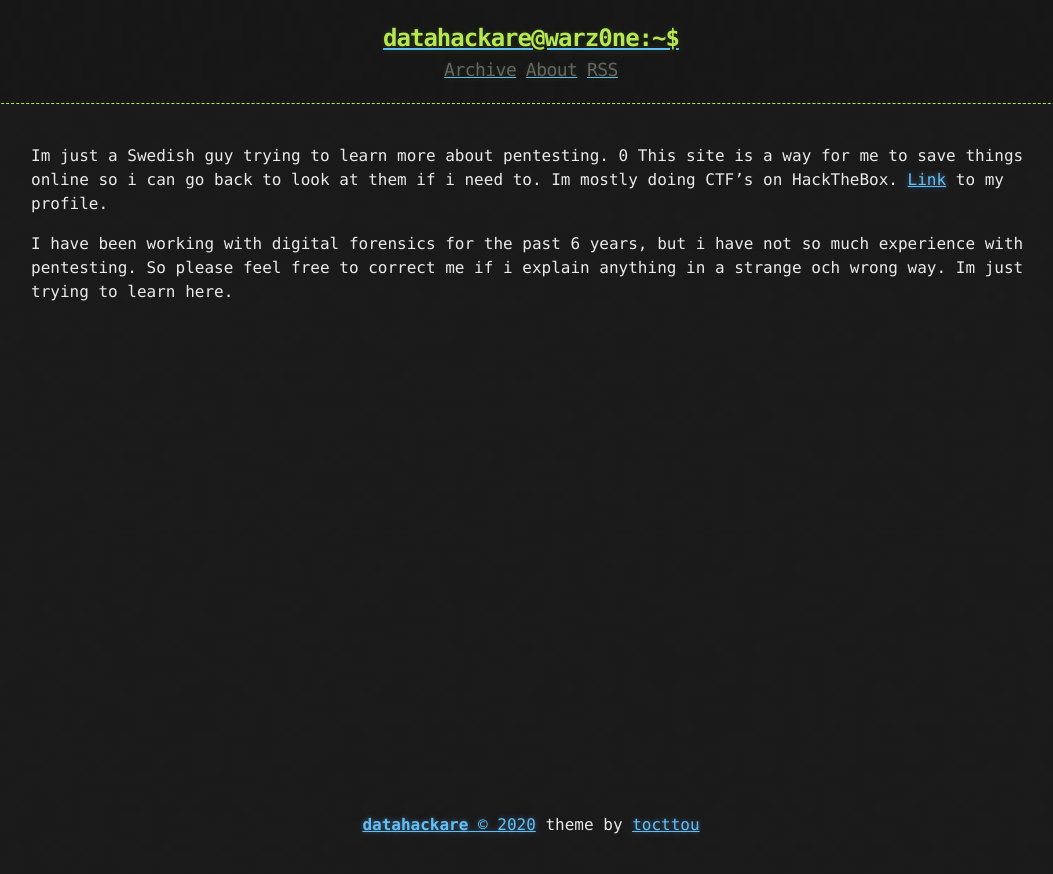
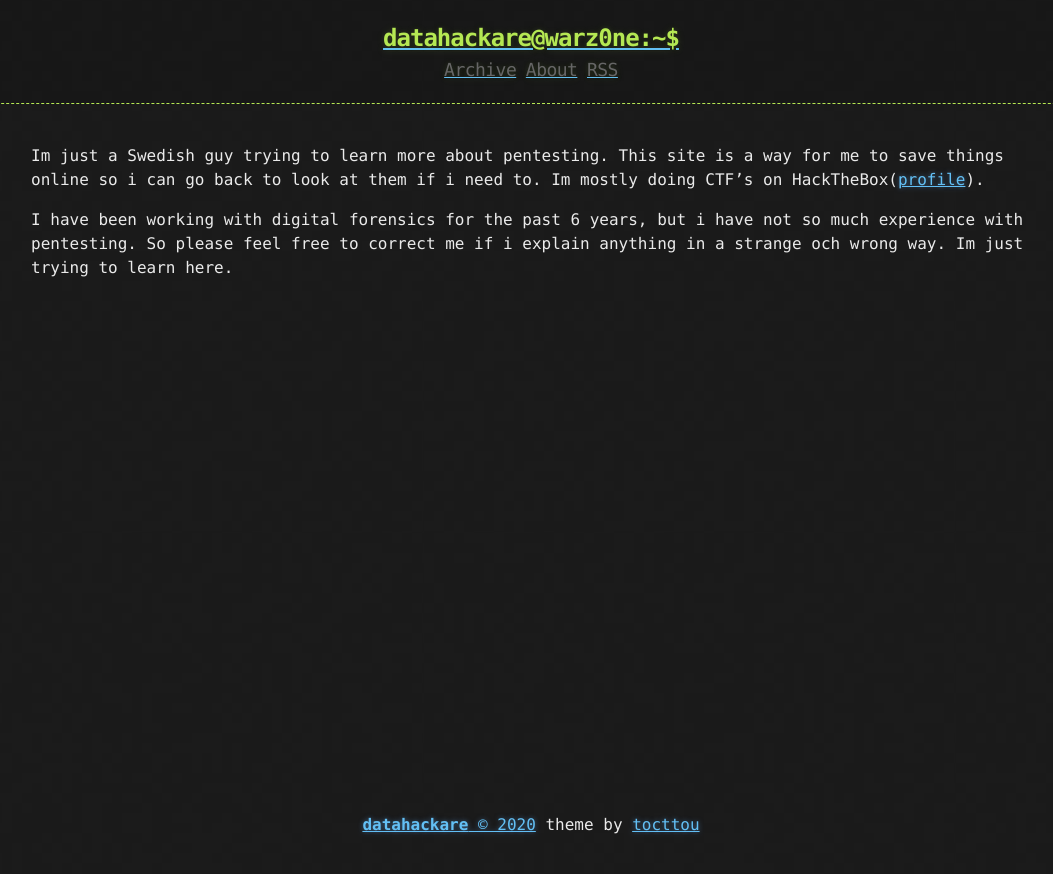
Before and after one commit to datahackare/warz0ne, a Jekyll site: the page built from about.md, in a window 1280 px wide. Shown: the top 874 px of the page, without its empty margins (109-1162 px from the left). Built offline with Jekyll 4.4.1, drawn with Linux system fonts in a browser that asks for light colours.

Commit message:
Update about.md

```diff
--- a/about.md
+++ b/about.md
@@ -3,8 +3,8 @@ layout: page
 title: About
 ---
 
-Im just a Swedish guy trying to learn more about pentesting. 0
-This site is a way for me to save things online so i can go back to look at them if i need to. Im mostly doing CTF's on HackTheBox. <a href="https://www.hackthebox.eu/profile/44591">Link</a> to my profile.
+Im just a Swedish guy trying to learn more about pentesting.
+This site is a way for me to save things online so i can go back to look at them if i need to. Im mostly doing CTF's on HackTheBox(<a href="https://www.hackthebox.eu/profile/44591">profile</a>).
 
 I have been working with digital forensics for the past 6 years, but i have not so much experience with pentesting. So please feel free to correct me if i explain anything in a strange och wrong way. Im just trying to learn here.
 
```
